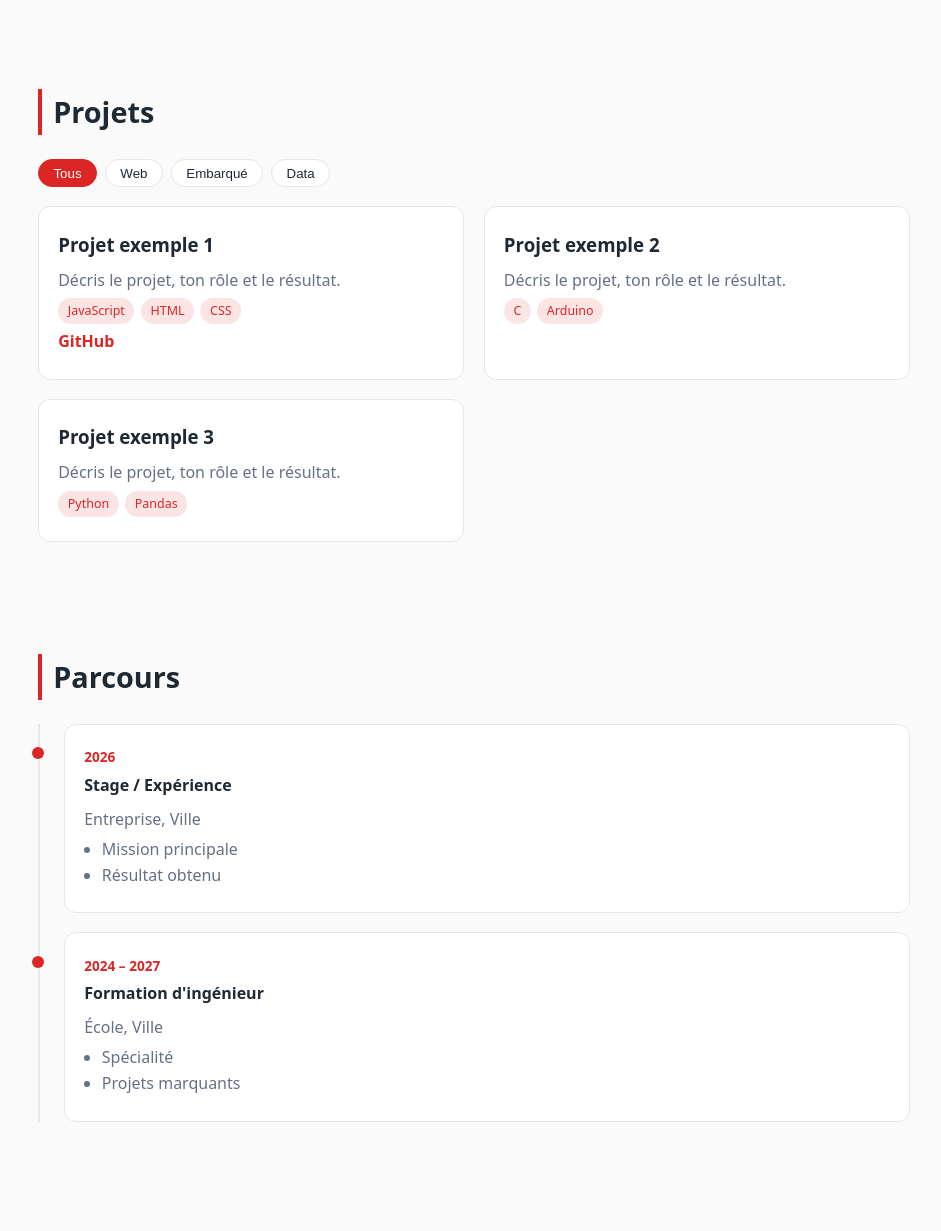
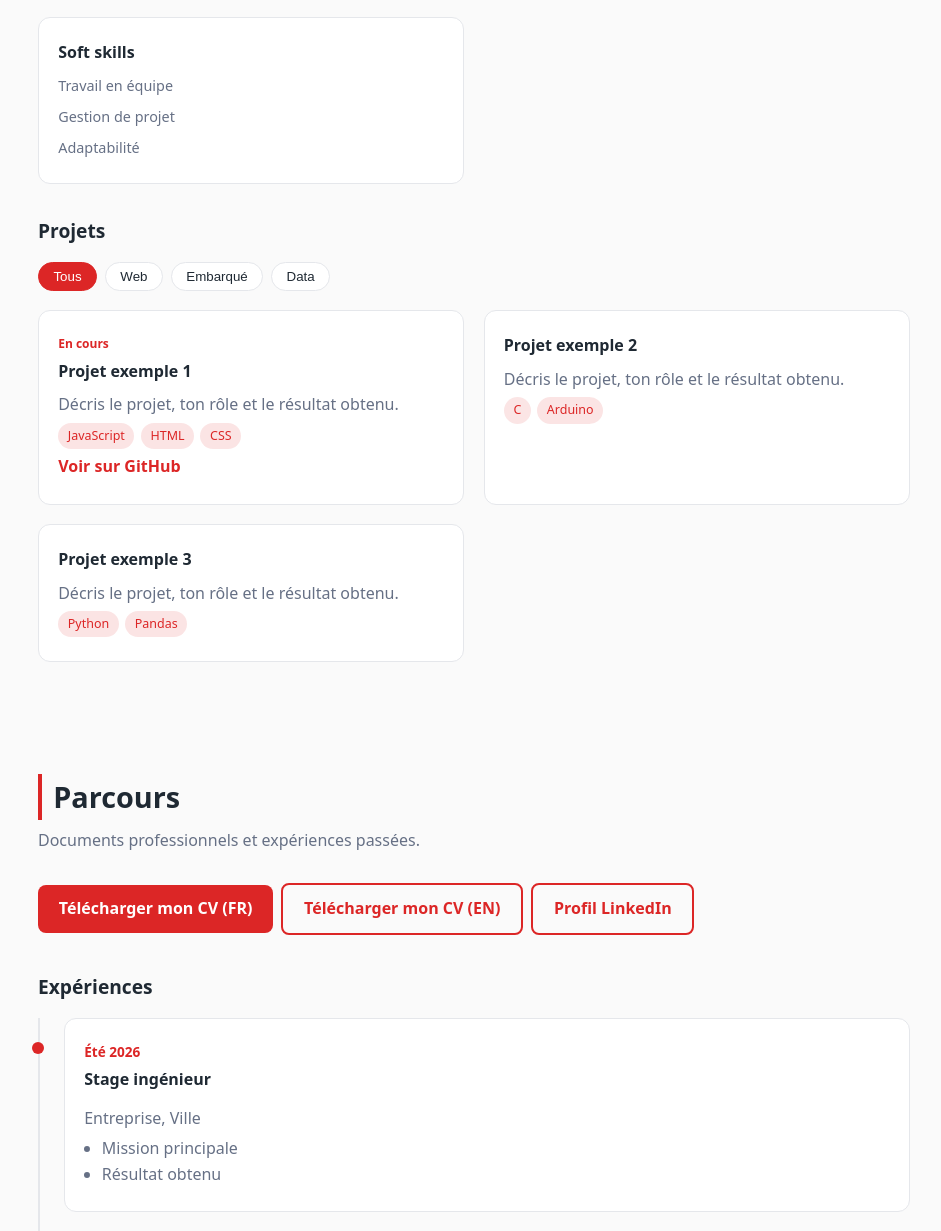
Before and after one commit to gratiencatusse/gratiencatusse.github.io, a plain HTML site: page index.html in a window 1280 px wide. Shown: the part 1208-2439 px from the top of the page, without its empty margins (166-1107 px from the left). Drawn offline with Linux system fonts and the light colour scheme.

Commit message:
premier changement

```diff
--- a/index.html
+++ b/index.html
@@ -4,15 +4,15 @@
   <meta charset="UTF-8">
   <meta name="viewport" content="width=device-width, initial-scale=1">
   <title>Gratien Catusse | E-portfolio</title>
-  <meta name="description" content="E-portfolio de Gratien Catusse : projets, parcours, compétences et contact.">
+  <meta name="description" content="E-portfolio de Gratien Catusse : ingénierie, parcours, mobilité, engagement et contact.">
   <link rel="stylesheet" href="style.css">
 </head>
 <body>
   <header class="nav">
     <a href="#welcome" class="logo">Gratien Catusse</a>
-    <button id="menu-btn" aria-label="Menu">☰</button>
     <nav id="menu"></nav>
     <button id="theme-btn" aria-label="Changer de thème">◐</button>
+    <button id="menu-btn" aria-label="Menu">☰</button>
   </header>
 
   <main>
@@ -21,23 +21,34 @@
         <h1 id="hero-name"></h1>
         <p id="hero-tagline"></p>
         <p class="chips" id="hero-chips"></p>
-        <a class="btn" href="#projets">Voir mes projets</a>
+        <a class="btn" href="#engineering">Voir mes projets</a>
         <a class="btn ghost" href="#contact">Me contacter</a>
       </div>
-      <img id="hero-photo" alt="Portrait" src="assets/photo.jpg" onerror="this.style.display='none'">
+      <img id="hero-photo" alt="Portrait de Gratien Catusse" src="assets/photo.jpg" onerror="this.style.display='none'">
     </section>
 
-    <section id="competences"><h2>Compétences</h2><div class="grid" id="skills"></div></section>
-    <section id="projets"><h2>Projets</h2><div class="filters" id="filters"></div><div class="grid" id="projects"></div></section>
-    <section id="parcours"><h2>Parcours</h2><div class="timeline" id="career"></div></section>
+    <section id="engineering">
+      <h2>Ingénierie</h2><p class="sub" id="eng-sub"></p>
+      <h3>Compétences</h3><div class="grid" id="skills"></div>
+      <h3>Projets</h3><div class="filters" id="filters"></div><div class="grid" id="projects"></div>
+    </section>
+
+    <section id="career">
+      <h2>Parcours</h2><p class="sub" id="career-sub"></p>
+      <div id="cv-buttons"></div>
+      <h3>Expériences</h3><div class="timeline" id="experiences"></div>
+    </section>
+
+    <section id="mobility"><h2>Mobilité</h2><div id="mobility-body"></div></section>
+    <section id="engagement"><h2>Engagement</h2><div class="grid" id="engagement-body"></div></section>
+    <section id="activities"><h2>Activités</h2><div class="grid" id="activities-body"></div></section>
+
     <section id="contact">
-      <h2>Contact</h2>
-      <p id="contact-text"></p>
+      <h2>Contact</h2><p id="contact-text"></p>
       <div id="contact-links" class="chips"></div>
     </section>
   </main>
-
-  <footer><span id="year"></span> Gratien Catusse</footer>
+  <footer id="footer"></footer>
   <script src="main.js"></script>
 </body>
 </html>
--- a/main.js
+++ b/main.js
@@ -1,8 +1,56 @@
-// ====== 1. TES DONNÉES : modifie uniquement cette partie ======
+// =====================================================
+// 1. TES DONNÉES : modifie uniquement cette partie
+//    Une section dont la liste est vide est masquée.
+// =====================================================
 const DATA = {
   name: "Gratien Catusse",
   tagline: "Étudiant ingénieur — décris ici ta spécialité en une phrase.",
-  chips: ["Ingenieur en informatique a Enseeiht", "Toulouse"],
+  chips: ["Ta formation", "Ta ville"],
+
+  // >>> CV : mets ici les liens (fichier PDF dans assets/ ou lien externe) <<<
+  cv: [
+    { label: "Télécharger mon CV (FR)", url: "assets/CV_Gratien_Catusse_FR.pdf" },
+    { label: "Télécharger mon CV (EN)", url: "assets/CV_Gratien_Catusse_EN.pdf" },
+    { label: "Profil LinkedIn", url: "https://www.linkedin.com/in/ton-profil" }
+  ],
+
+  engineeringIntro: "Projets et compétences issus de mon cursus.",
+  // icon = nom de l'icône sur devicon.dev (facultatif)
+  skills: [
+    { title: "Langages", items: [{ name: "Python", icon: "python" }, { name: "C / C++", icon: "cplusplus" }, { name: "JavaScript", icon: "javascript" }] },
+    { title: "Outils & systèmes", items: [{ name: "Git", icon: "git" }, { name: "Linux", icon: "linux" }, { name: "VS Code", icon: "vscode" }] },
+    { title: "Soft skills", items: [{ name: "Travail en équipe" }, { name: "Gestion de projet" }, { name: "Adaptabilité" }] }
+  ],
+  projects: [
+    { title: "Projet exemple 1", badge: "En cours", tags: ["Web"], image: "assets/projet1.jpg",
+      desc: "Décris le projet, ton rôle et le résultat obtenu.", stack: ["JavaScript", "HTML", "CSS"],
+      links: [{ label: "Voir sur GitHub", url: "https://github.com/gratiencatusse" }] },
+    { title: "Projet exemple 2", tags: ["Embarqué"], image: "",
+      desc: "Décris le projet, ton rôle et le résultat obtenu.", stack: ["C", "Arduino"], links: [] },
+    { title: "Projet exemple 3", tags: ["Data", "Web"], image: "",
+      desc: "Décris le projet, ton rôle et le résultat obtenu.", stack: ["Python", "Pandas"], links: [] }
+  ],
+
+  careerIntro: "Documents professionnels et expériences passées.",
+  experiences: [
+    // domain = site de l'entreprise, pour afficher son logo (facultatif)
+    { date: "Été 2026", title: "Stage ingénieur", place: "Entreprise, Ville", domain: "exemple.com", points: ["Mission principale", "Résultat obtenu"] },
+    { date: "2024 – 2027", title: "Formation d'ingénieur", place: "École, Ville", points: ["Spécialité", "Projets marquants"] }
+  ],
+
+  mobility: {
+    languages: [{ name: "Anglais", level: "Niveau à renseigner" }, { name: "Allemand", level: "Niveau à renseigner" }],
+    text: "Décris ici ton projet de mobilité internationale (semestre, année de césure, destinations visées)."
+  },
+  engagement: [
+    { title: "Association / Engagement 1", text: "Décris ton rôle et ce que cela t'a apporté." },
+    { title: "Association / Engagement 2", text: "Décris ton rôle et ce que cela t'a apporté." }
+  ],
+  activities: [
+    { title: "Passion 1", text: "Musique, sport, photo… décris-la en quelques lignes." },
+    { title: "Passion 2", text: "Décris-la en quelques lignes." }
+  ],
+
   contact: {
     text: "Une question, un stage, un projet ? Écris-moi.",
     links: [
@@ -10,56 +58,41 @@ const DATA = {
       { label: "LinkedIn", url: "https://www.linkedin.com/in/ton-profil" },
       { label: "GitHub", url: "https://github.com/gratiencatusse" }
     ]
-  },
-  skills: [
-    { title: "Langages", items: ["Python", "C / C++", "JavaScript"] },
-    { title: "Outils", items: ["Git", "Linux", "VS Code"] },
-    { title: "Soft skills", items: ["Travail en équipe", "Gestion de projet"] }
-  ],
-  projects: [
-    { title: "Projet exemple 1", tags: ["Web"], desc: "Décris le projet, ton rôle et le résultat.", stack: ["JavaScript", "HTML", "CSS"], links: [{ label: "GitHub", url: "https://github.com/gratiencatusse" }] },
-    { title: "Projet exemple 2", tags: ["Embarqué"], desc: "Décris le projet, ton rôle et le résultat.", stack: ["C", "Arduino"], links: [] },
-    { title: "Projet exemple 3", tags: ["Data", "Web"], desc: "Décris le projet, ton rôle et le résultat.", stack: ["Python", "Pandas"], links: [] }
-  ],
-  career: [
-    { date: "2026", title: "Stage / Expérience", place: "Entreprise, Ville", points: ["Mission principale", "Résultat obtenu"] },
-    { date: "2024 – 2027", title: "Formation d'ingénieur", place: "École, Ville", points: ["Spécialité", "Projets marquants"] }
-  ]
+  }
 };
 
-// ====== 2. CODE (pas besoin de modifier) ======
+// =====================================================
+// 2. CODE (pas besoin de modifier)
+// =====================================================
 const $ = s => document.querySelector(s);
 const el = (tag, cls, html) => { const e = document.createElement(tag); if (cls) e.className = cls; if (html) e.innerHTML = html; return e; };
-const esc = s => String(s).replace(/[&<>"]/g, c => ({ "&": "&amp;", "<": "&lt;", ">": "&gt;", '"': "&quot;" }[c]));
-const chips = arr => arr.map(t => `<span class="chip">${esc(t)}</span>`).join("");
+const esc = s => String(s ?? "").replace(/[&<>"]/g, c => ({ "&": "&amp;", "<": "&lt;", ">": "&gt;", '"': "&quot;" }[c]));
+const chips = a => a.map(t => `<span class="chip">${esc(t)}</span>`).join("");
+const hide = id => { document.getElementById(id).style.display = "none"; };
+const add = (parent, node) => { node.classList.add("reveal"); $(parent).append(node); };
 
+// Accueil
 $("#hero-name").textContent = DATA.name;
 $("#hero-tagline").textContent = DATA.tagline;
 $("#hero-chips").innerHTML = chips(DATA.chips);
-$("#contact-text").textContent = DATA.contact.text;
-$("#contact-links").innerHTML = DATA.contact.links.map(l => `<a class="btn" href="${esc(l.url)}">${esc(l.label)}</a>`).join("");
-$("#year").textContent = "© " + new Date().getFullYear();
 
-// Menu
-const sections = [["welcome", "Accueil"], ["competences", "Compétences"], ["projets", "Projets"], ["parcours", "Parcours"], ["contact", "Contact"]];
-$("#menu").innerHTML = sections.map(([id, l]) => `<a href="#${id}">${l}</a>`).join("");
-$("#menu-btn").onclick = () => $("#menu").classList.toggle("open");
-$("#menu").onclick = () => $("#menu").classList.remove("open");
+// Ingénierie : compétences
+$("#eng-sub").textContent = DATA.engineeringIntro;
+DATA.skills.forEach(g => add("#skills", el("div", "card",
+  `<h4>${esc(g.title)}</h4><ul class="skills-list">${g.items.map(i => `<li class="skill">${i.icon
+    ? `<img alt="" src="https://cdn.jsdelivr.net/gh/devicons/devicon/icons/${esc(i.icon)}/${esc(i.icon)}-original.svg" onerror="this.remove()">` : ""}${esc(i.name)}</li>`).join("")}</ul>`)));
 
-// Compétences
-DATA.skills.forEach(g => $("#skills").append(el("div", "card reveal", `<h3>${esc(g.title)}</h3><div class="chips">${chips(g.items)}</div>`)));
-
-// Projets + filtres
-const allTags = ["Tous", ...new Set(DATA.projects.flatMap(p => p.tags))];
+// Ingénierie : projets + filtres
 function renderProjects(tag) {
   $("#projects").innerHTML = "";
-  DATA.projects.filter(p => tag === "Tous" || p.tags.includes(tag)).forEach(p => {
-    $("#projects").append(el("article", "card reveal in",
-      `<h3>${esc(p.title)}</h3><p>${esc(p.desc)}</p><div class="chips">${chips(p.stack)}</div><p>${p.links.map(l => `<a href="${esc(l.url)}" target="_blank" rel="noopener">${esc(l.label)}</a>`).join("")}</p>`));
-  });
+  DATA.projects.filter(p => tag === "Tous" || p.tags.includes(tag)).forEach(p => add("#projects", Object.assign(el("article", "card in",
+    `${p.image ? `<img class="thumb" alt="${esc(p.title)}" src="${esc(p.image)}" onerror="this.remove()">` : ""}
+     ${p.badge ? `<span class="badge">${esc(p.badge)}</span>` : ""}
+     <h4>${esc(p.title)}</h4><p>${esc(p.desc)}</p><div class="chips">${chips(p.stack)}</div>
+     <p>${p.links.map(l => `<a href="${esc(l.url)}" target="_blank" rel="noopener">${esc(l.label)}</a>`).join("")}</p>`))));
 }
-$("#filters").innerHTML = "";
-allTags.forEach((t, i) => {
+const tags = ["Tous", ...new Set(DATA.projects.flatMap(p => p.tags))];
+tags.forEach((t, i) => {
   const b = el("button", i === 0 ? "on" : "", esc(t));
   b.onclick = () => { document.querySelectorAll("#filters button").forEach(x => x.classList.remove("on")); b.classList.add("on"); renderProjects(t); };
   $("#filters").append(b);
@@ -67,18 +100,45 @@ allTags.forEach((t, i) => {
 renderProjects("Tous");
 
 // Parcours
-DATA.career.forEach(c => $("#career").append(el("div", "card reveal",
-  `<span class="date">${esc(c.date)}</span><h4>${esc(c.title)}</h4><p>${esc(c.place)}</p><ul>${c.points.map(x => `<li>${esc(x)}</li>`).join("")}</ul>`)));
+$("#career-sub").textContent = DATA.careerIntro;
+$("#cv-buttons").innerHTML = DATA.cv.map((c, i) => `<a class="btn ${i ? "ghost" : ""}" href="${esc(c.url)}" target="_blank" rel="noopener">${esc(c.label)}</a>`).join("");
+DATA.experiences.forEach(x => add("#experiences", el("div", "card",
+  `<span class="date">${esc(x.date)}</span>
+   <div class="company">${x.domain ? `<img alt="" src="https://www.google.com/s2/favicons?domain=${esc(x.domain)}&sz=64" onerror="this.remove()">` : ""}<h4>${esc(x.title)}</h4></div>
+   <p>${esc(x.place)}</p><ul>${x.points.map(p => `<li>${esc(p)}</li>`).join("")}</ul>`)));
 
-// Animation à l'apparition + lien actif du menu
+// Mobilité
+const m = DATA.mobility;
+if (m) $("#mobility-body").innerHTML = `<div class="grid">${m.languages.map(l => `<div class="card reveal"><h4>${esc(l.name)}</h4><p>${esc(l.level)}</p></div>`).join("")}</div><p>${esc(m.text)}</p>`;
+else hide("mobility");
+
+// Engagement & activités
+const fill = (list, target, id) => list.length
+  ? list.forEach(i => add(target, el("div", "card", `<h4>${esc(i.title)}</h4><p>${esc(i.text)}</p>`))) : hide(id);
+fill(DATA.engagement, "#engagement-body", "engagement");
+fill(DATA.activities, "#activities-body", "activities");
+
+// Contact + pied de page
+$("#contact-text").textContent = DATA.contact.text;
+$("#contact-links").innerHTML = DATA.contact.links.map(l => `<a class="btn" href="${esc(l.url)}">${esc(l.label)}</a>`).join("");
+$("#footer").textContent = `© ${new Date().getFullYear()} ${DATA.name}`;
+
+// Menu (uniquement les sections visibles)
+const labels = { welcome: "Accueil", engineering: "Ingénierie", career: "Parcours", mobility: "Mobilité", engagement: "Engagement", activities: "Activités", contact: "Contact" };
+const ids = Object.keys(labels).filter(id => document.getElementById(id).style.display !== "none");
+$("#menu").innerHTML = ids.map(id => `<a href="#${id}">${labels[id]}</a>`).join("");
+$("#menu-btn").onclick = () => $("#menu").classList.toggle("open");
+$("#menu").onclick = () => $("#menu").classList.remove("open");
+
+// Animations + lien actif
 const io = new IntersectionObserver(es => es.forEach(e => e.isIntersecting && e.target.classList.add("in")), { threshold: .15 });
 document.querySelectorAll(".reveal").forEach(e => io.observe(e));
 const spy = new IntersectionObserver(es => es.forEach(e => {
   if (e.isIntersecting) document.querySelectorAll("#menu a").forEach(a => a.classList.toggle("active", a.hash === "#" + e.target.id));
 }), { rootMargin: "-50% 0px -50% 0px" });
-sections.forEach(([id]) => spy.observe(document.getElementById(id)));
+ids.forEach(id => spy.observe(document.getElementById(id)));
 
-// Thème clair/sombre mémorisé
+// Thème clair/sombre
 try { const t = localStorage.getItem("theme"); if (t) document.documentElement.dataset.theme = t; } catch (e) {}
 $("#theme-btn").onclick = () => {
   const t = document.documentElement.dataset.theme === "dark" ? "light" : "dark";
--- a/style.css
+++ b/style.css
@@ -43,3 +43,13 @@ footer{text-align:center;color:var(--muted);padding:3rem 0}
   #menu.open{display:flex}
   .hero{flex-direction:column-reverse;text-align:center;justify-content:center}
 }
+.sub{color:var(--muted);margin:-1rem 0 1.5rem}
+section h3{margin:2rem 0 1rem;font-size:1.2rem}
+.skill{display:flex;align-items:center;gap:.5rem;font-size:.9rem}
+.skill img{width:22px;height:22px}
+.card ul.skills-list{list-style:none;padding:0;display:grid;gap:.5rem}
+.card .thumb{width:100%;height:160px;object-fit:cover;border-radius:8px;margin-bottom:.6rem}
+.badge{font-size:.75rem;font-weight:700;color:var(--accent)}
+.company{display:flex;align-items:center;gap:.6rem}
+.company img{width:28px;height:28px;border-radius:6px}
+#cv-buttons{margin-bottom:1rem}
```
